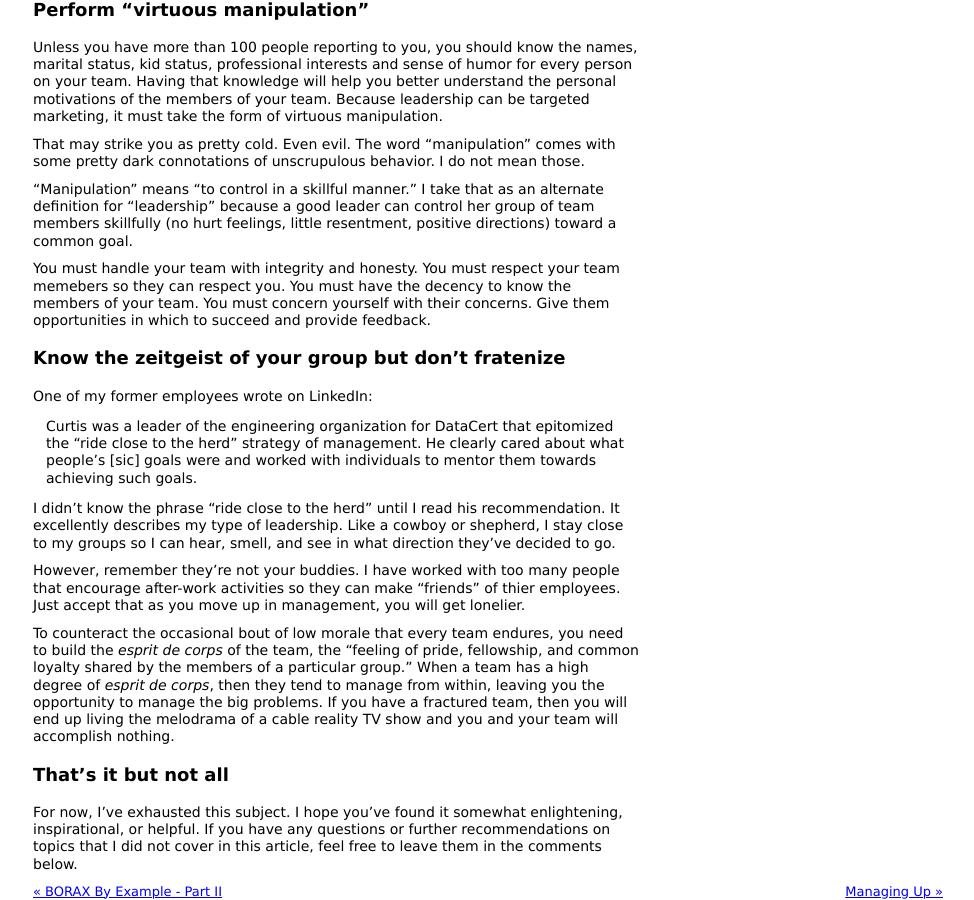
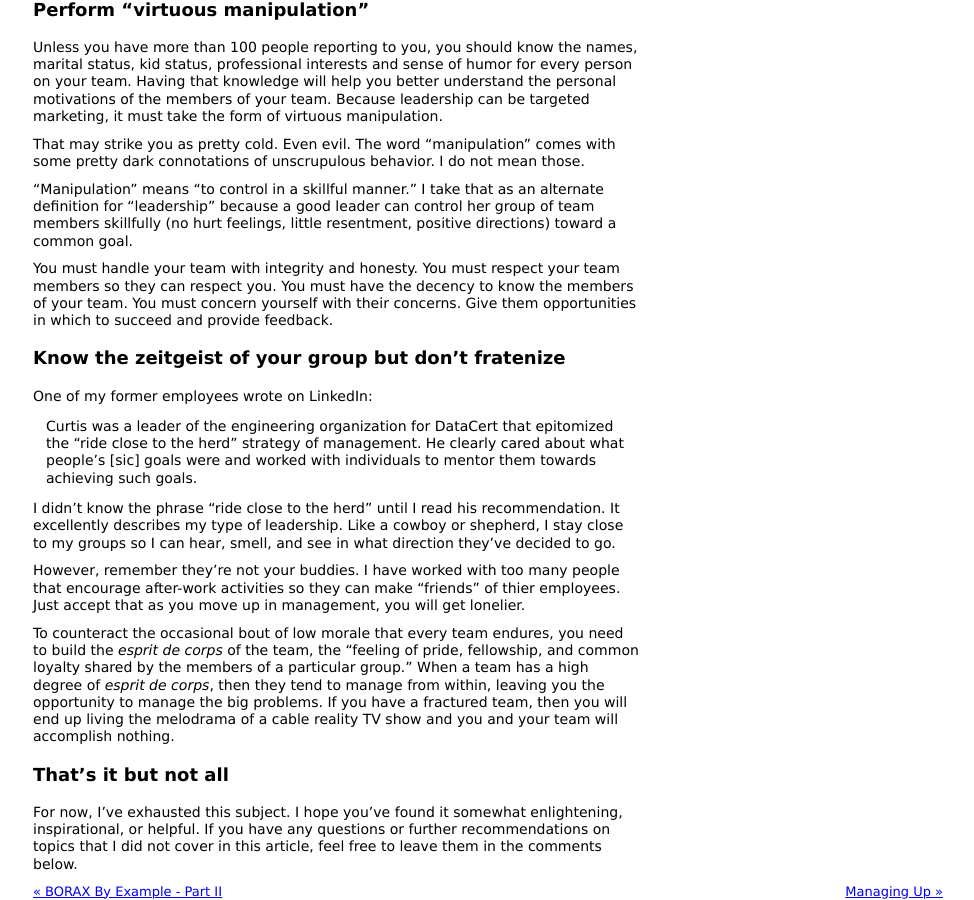
Before and after one commit to roberts-sandbox/test-realist, a Jekyll site: the page built from _posts/2012-01-30-managing-down.md, in a window 1280 px wide and 900 px high, scrolled down 3061 px. Shown: the whole window, without its empty margins (152-1126 px from the left). Built offline with Jekyll 4.4.1, drawn with Linux system fonts in a browser that asks for light colours.

Commit message:
Spell check. Really, type check. :)

```diff
--- a/_posts/2012-01-30-managing-down.md
+++ b/_posts/2012-01-30-managing-down.md
@@ -222,7 +222,7 @@ group of team members skillfully (no hurt feelings, little resentment,
 positive directions) toward a common goal.
 
 You must handle your team with integrity and honesty. You must respect your
-team memebers so they can respect you. You must have the decency to know the
+team members so they can respect you. You must have the decency to know the
 members of your team. You must concern yourself with their concerns. Give them
 opportunities in which to succeed and provide feedback.
 
```
Also changed, not shown: _posts/2012-01-31-managing-up.md (+1 -1 lines).
